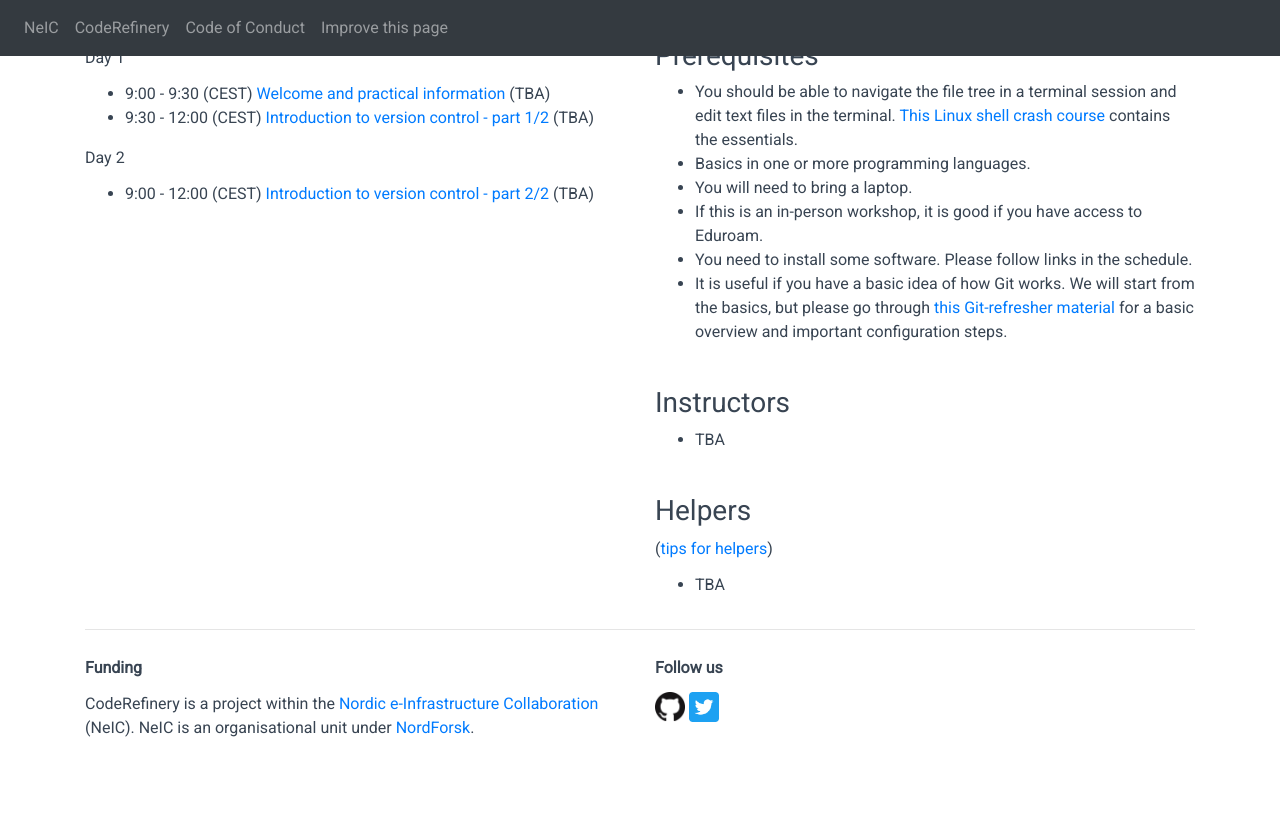
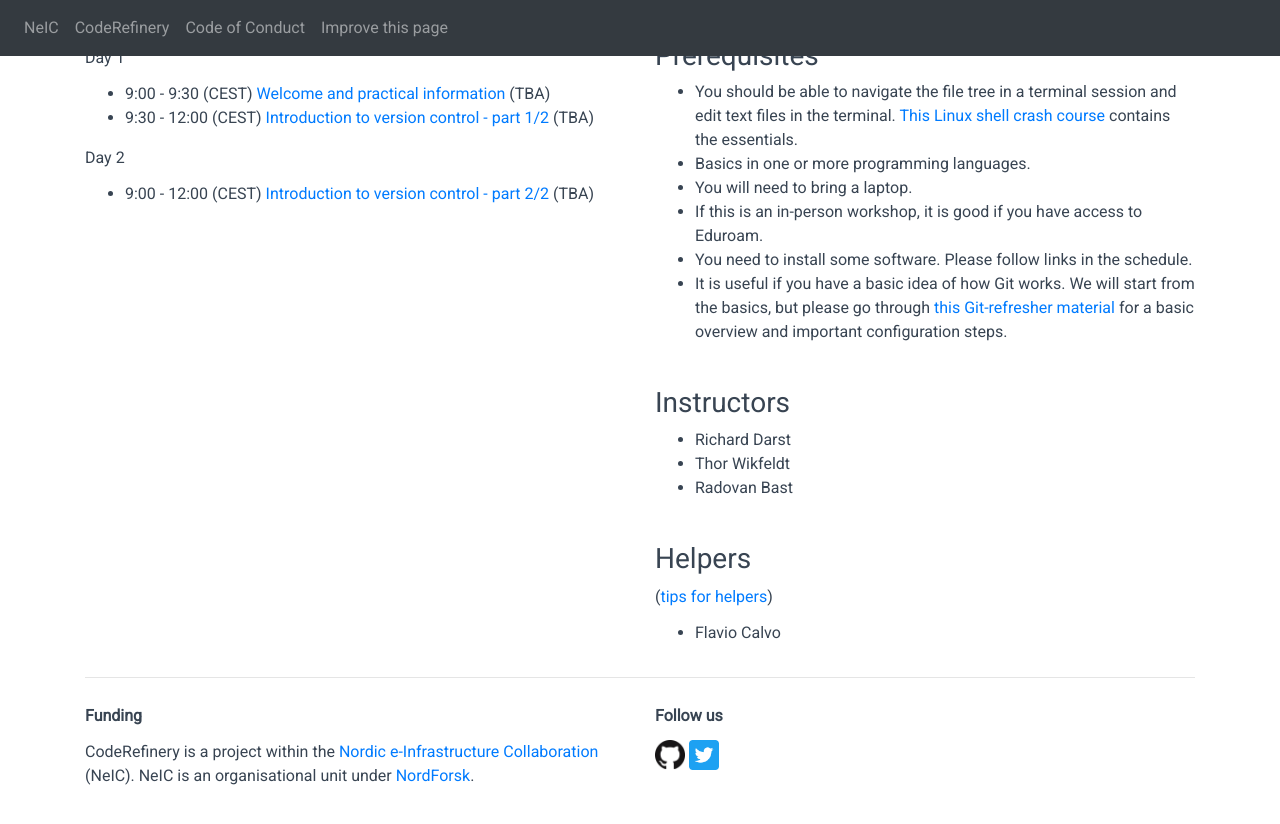
Before and after one commit to coderefinery/2020-04-07-online, a Jekyll site: the page built from index.md, in a window 1280 px wide and 900 px high, scrolled down 1177 px. Shown: the top 824 px of the window. Built offline with Jekyll 4.4.1, drawn with Linux system fonts in a browser that asks for light colours; comment, search, counter and statistics services are not loaded.

Commit message:
adding instructors and a helper
more to come i guess

```diff
--- a/right_column.md
+++ b/right_column.md
@@ -62,11 +62,13 @@ Python.
 
 ### Instructors
 
-- TBA
+- Richard Darst
+- Thor Wikfeldt
+- Radovan Bast
 
 
 ### Helpers
 
 ([tips for helpers](https://github.com/coderefinery/manuals/blob/master/helping-and-teaching.md))
 
-- TBA
+- Flavio Calvo
```
